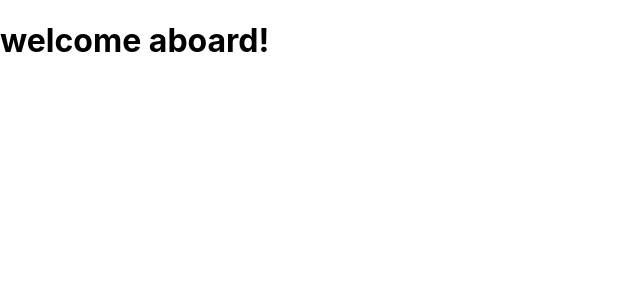
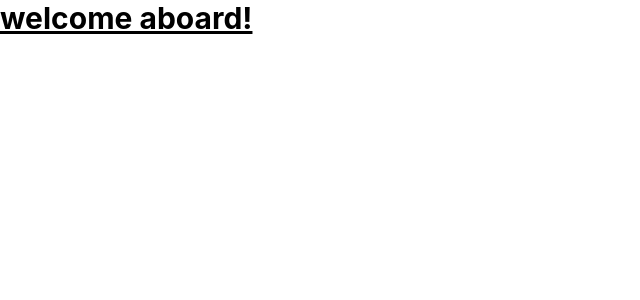
Before and after one commit to brunnolorenzoni/contentful-next-app, a Next.js app: page / in a window 1280 px wide. Shown: the top 300 px of the page, without its empty margins (0-640 px from the left). Built offline with nearby package versions, Linux system fonts and the light colour scheme.

Commit message:
add tailwind css

```diff
--- a/package.json
+++ b/package.json
@@ -15,7 +15,10 @@
     "react-dom": "18.2.0"
   },
   "devDependencies": {
+    "autoprefixer": "^10.4.8",
     "eslint": "8.23.0",
-    "eslint-config-next": "12.2.5"
+    "eslint-config-next": "12.2.5",
+    "postcss": "^8.4.16",
+    "tailwindcss": "^3.1.8"
   }
 }
--- a/pages/index.js
+++ b/pages/index.js
@@ -9,7 +9,7 @@
         <link rel="icon" href="/favicon.ico" />
       </Head>
       <main>
-        <h1>welcome aboard!</h1>
+        <h1 className='text-3xl font-bold underline'>welcome aboard!</h1>
       </main>
     </div>
   )
--- /dev/null
+++ b/postcss.config.js
@@ -0,0 +1,6 @@
+module.exports = {
+  plugins: {
+    tailwindcss: {},
+    autoprefixer: {},
+  },
+}
--- a/styles/globals.css
+++ b/styles/globals.css
@@ -1,3 +1,7 @@
+@tailwind base;
+@tailwind components;
+@tailwind utilities;
+
 html,
 body {
   padding: 0;
--- /dev/null
+++ b/tailwind.config.js
@@ -0,0 +1,11 @@
+/** @type {import('tailwindcss').Config} */
+module.exports = {
+  content: [
+    "./pages/**/*.{js,ts,jsx,tsx}",
+    "./components/**/*.{js,ts,jsx,tsx}",
+  ],
+  theme: {
+    extend: {},
+  },
+  plugins: [],
+}
```
Also changed, not shown: 1 other file (tests, documents, lock files or other folders).
